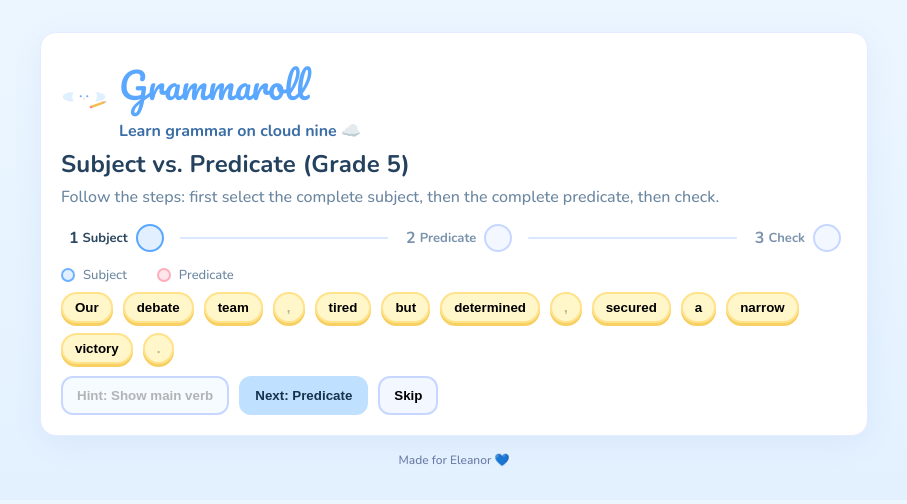
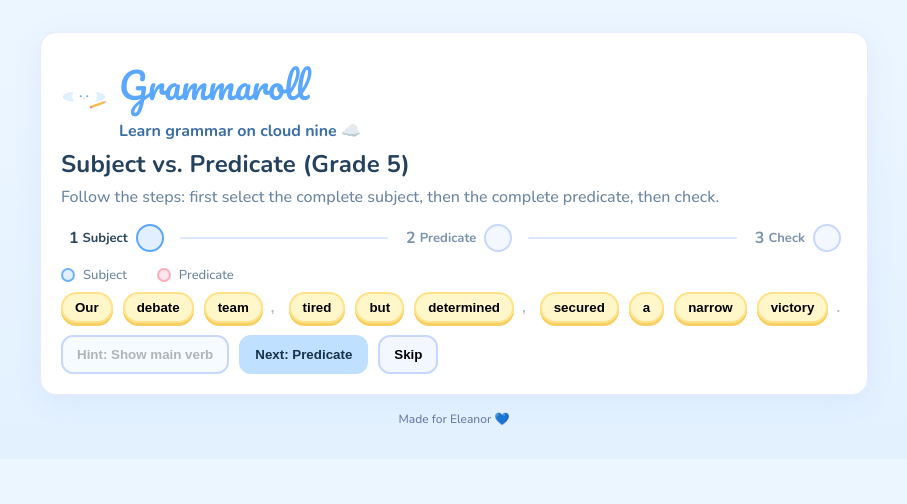
Before and after one commit to chokn/grammaroll, a React (Vite) app: page / in a window 1280 px wide. Shown: the top 504 px of the page, without its empty margins (186-1093 px from the left). Built offline with nearby package versions, Linux system fonts and the light colour scheme.

Commit message:
exclude punctuation

```diff
--- a/src/components/FeedbackCard.tsx
+++ b/src/components/FeedbackCard.tsx
@@ -41,8 +41,8 @@ export default function FeedbackCard({
           <div className="tokens">
             <TokenChips
               tokens={tokens}
-              selectedSubject={studentSubject}
-              selectedPredicate={studentPredicate}
+              selectedSubject={fStudentSubject}
+              selectedPredicate={fStudentPredicate}
               onToggle={()=>{}}
               mode={'complete_subject'}
               readOnly
@@ -55,8 +55,8 @@ export default function FeedbackCard({
           <div className="tokens">
             <TokenChips
               tokens={tokens}
-              selectedSubject={ansSub}
-              selectedPredicate={ansPred}
+              selectedSubject={fAnsSub}
+              selectedPredicate={fAnsPred}
               onToggle={()=>{}}
               mode={'complete_predicate'}
               readOnly
--- a/src/components/TokenChips.tsx
+++ b/src/components/TokenChips.tsx
@@ -50,13 +50,13 @@ export default function TokenChips({
             onClick={()=>{ if(!readOnly && !punct) onToggle(i) }}
             aria-pressed={inSub || inPred}
             disabled={punct || readOnly}
-            className={`token${isVerb ? ' verb-hint':''}${selClass}${diffClass}`}
+            className={`token${punct ? ' token--punct' : ''}${isVerb ? ' verb-hint':''}${selClass}${diffClass}`}
             title={isVerb ? 'Main verb' : undefined}
           >
             {t}
             {badge && <span className={`sel-badge${badgeClass}`}>{badge}</span>}
-            {isExtra && <span className="diff-badge extra" title="Extra">×</span>}
-            {isMissing && <span className="diff-badge missing" title="Missing">+</span>}
+            {!punct && isExtra && <span className="diff-badge extra" title="Extra">×</span>}
+            {!punct && isMissing && <span className="diff-badge missing" title="Missing">+</span>}
           </button>
         );
       })}
--- a/src/index.css
+++ b/src/index.css
@@ -98,6 +98,16 @@ h1{
   transition: transform .06s ease, box-shadow .06s ease, background .06s ease;
   position: relative;
 }
+.token[disabled]{ cursor: default; opacity: 1; }
+.token.token--punct{
+  background: transparent;
+  border-color: transparent;
+  box-shadow: none;
+  padding: 0 2px;
+  font-weight: 800;
+  margin-left: -6px; /* pull punctuation closer to preceding word */
+}
+.token.token--punct:hover{ box-shadow: none !important; }
 .token.selected{ transform: translateY(1px); }
 .token.selected--complete_subject{
   background: var(--subject-bg);
```
